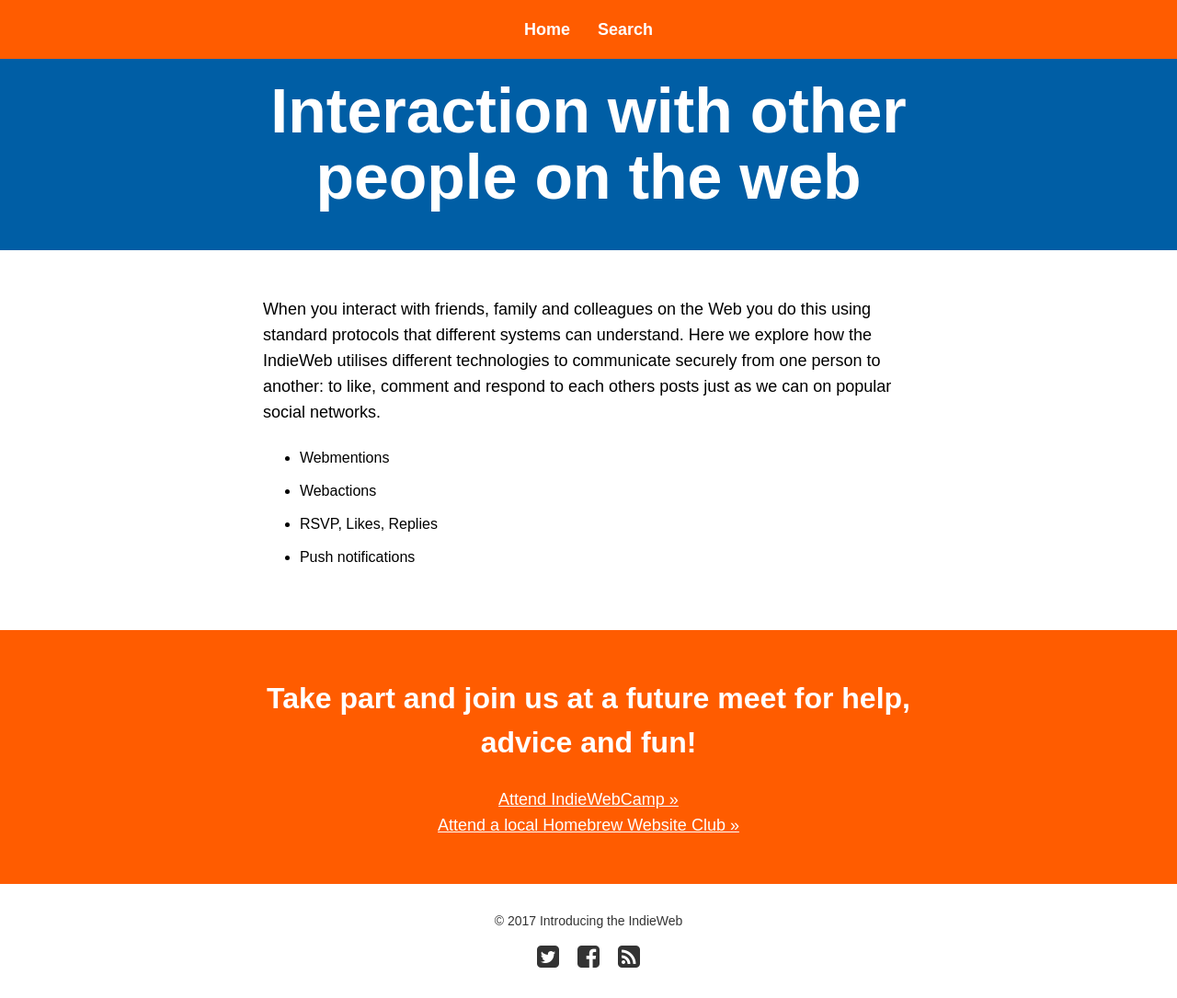
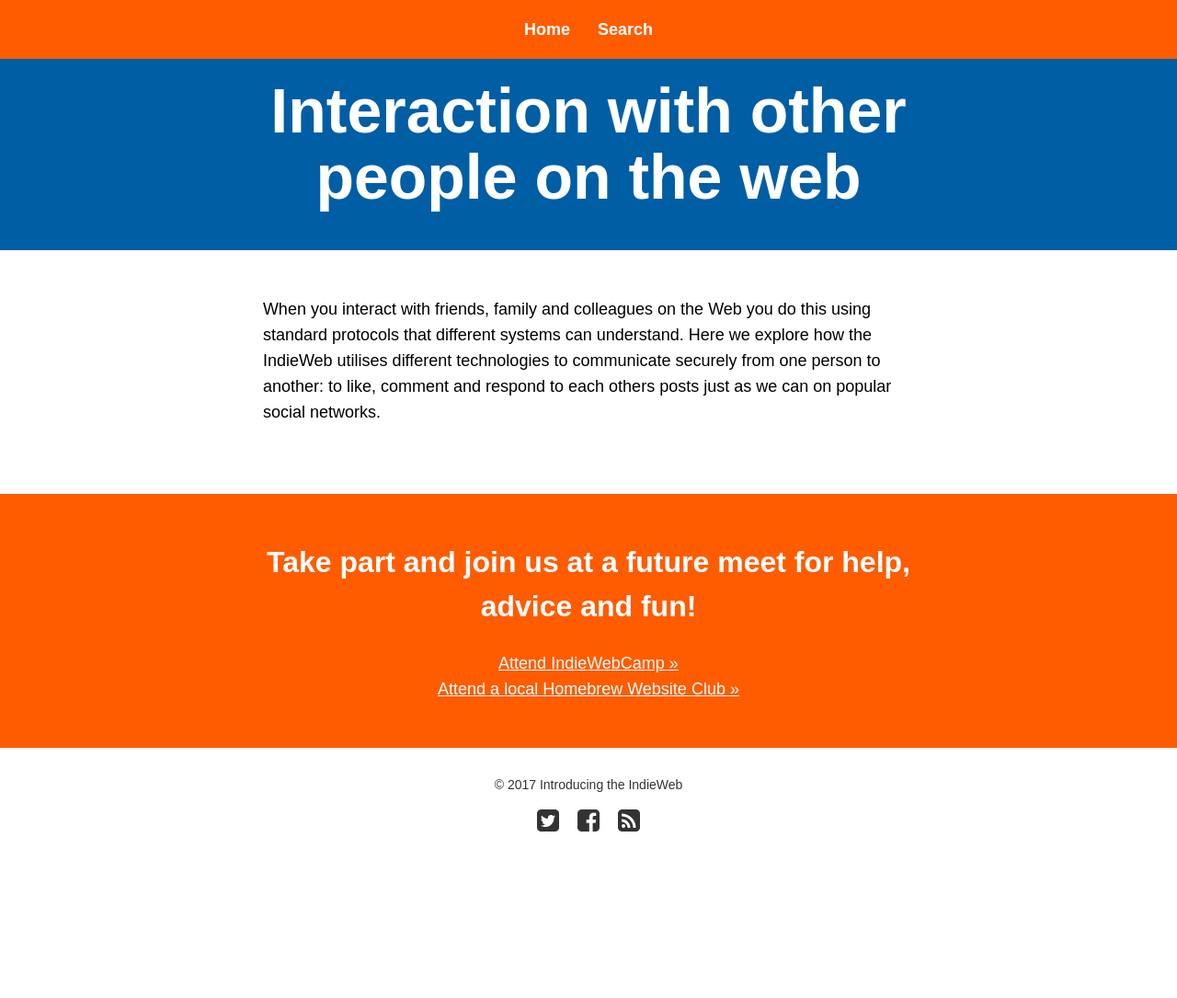
Before and after one commit to calumryan/calumryan.github.io, a Jekyll site: the page built from indieweb/interaction/index.html, in a window 1280 px wide. Shown: the whole page at 92% size. Built offline with Jekyll 4.4.1, drawn with Linux system fonts in a browser that asks for light colours; after the commit the page ends 937 px from its top, so only the background shows below that.

Commit message:
Update index.html

```diff
--- a/indieweb/interaction/index.html
+++ b/indieweb/interaction/index.html
@@ -5,10 +5,3 @@ excerpt: "When you interact with friends, family and colleagues on the Web you d
 search_omit: false
 logo: false
 ---
-
-<ul>
-  <li>Webmentions</li>
-  <li>Webactions</li>
-  <li>RSVP, Likes, Replies</li>
-  <li>Push notifications</li>
-</ul>
```
